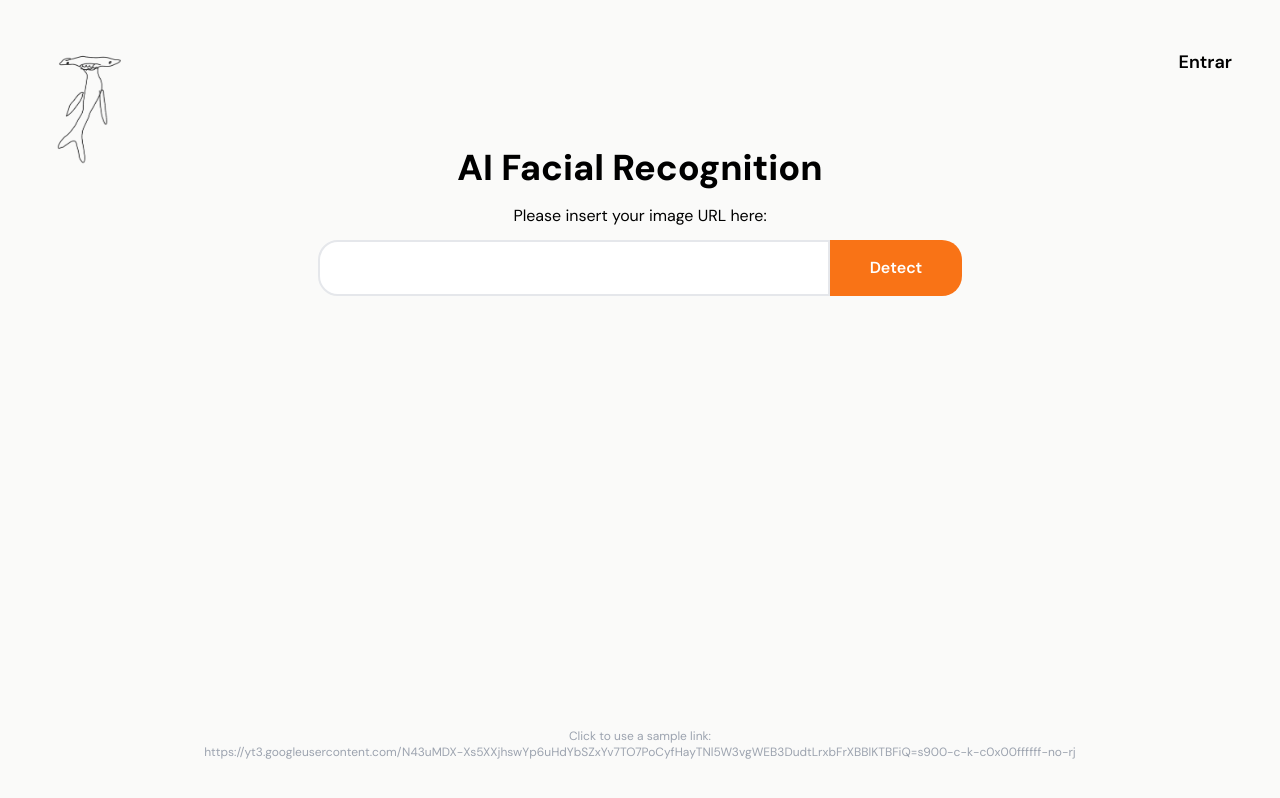
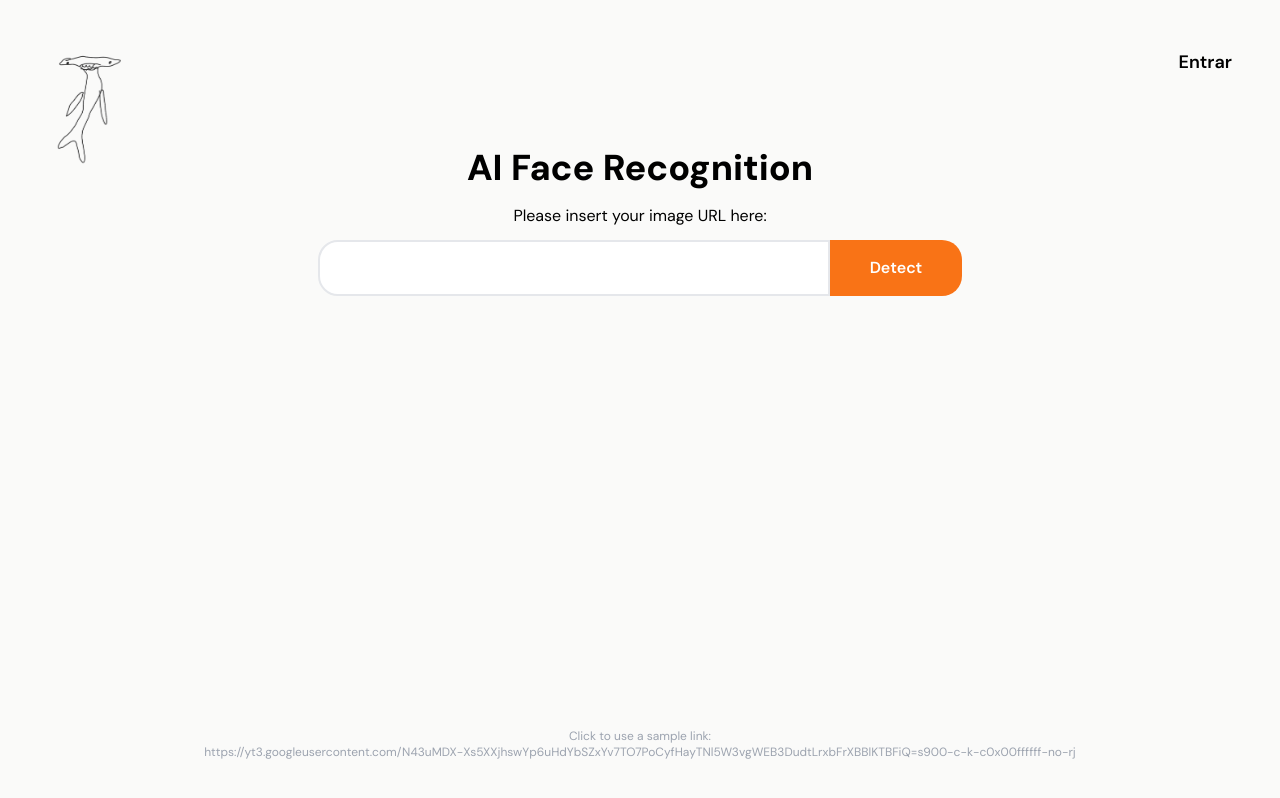
Before and after one commit to GabrielBorgess/AIFaceDetection, a React (Vite) app: page / in a window 1280 px wide. Built offline with nearby package versions, Linux system fonts and the light colour scheme.

Commit message:
Face recognition

```diff
--- a/src/components/Rank/Rank.tsx
+++ b/src/components/Rank/Rank.tsx
@@ -1,6 +1,6 @@
 const Rank = () => {
     return(
-        <div className="text-4xl font-extrabold">AI Facial Recognition</div>
+        <div className="text-4xl font-extrabold">AI Face Recognition</div>
     )
 };
 
```
